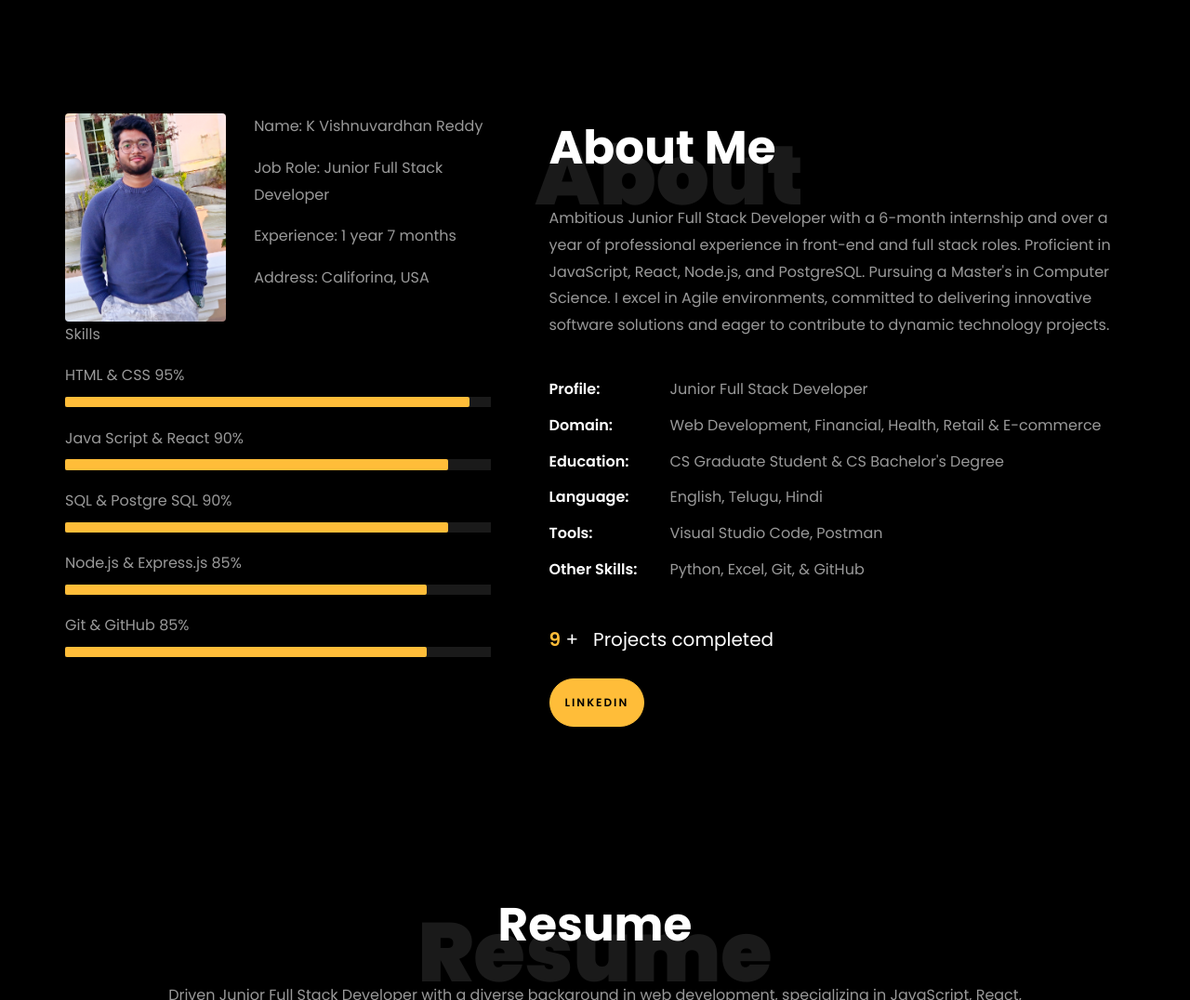
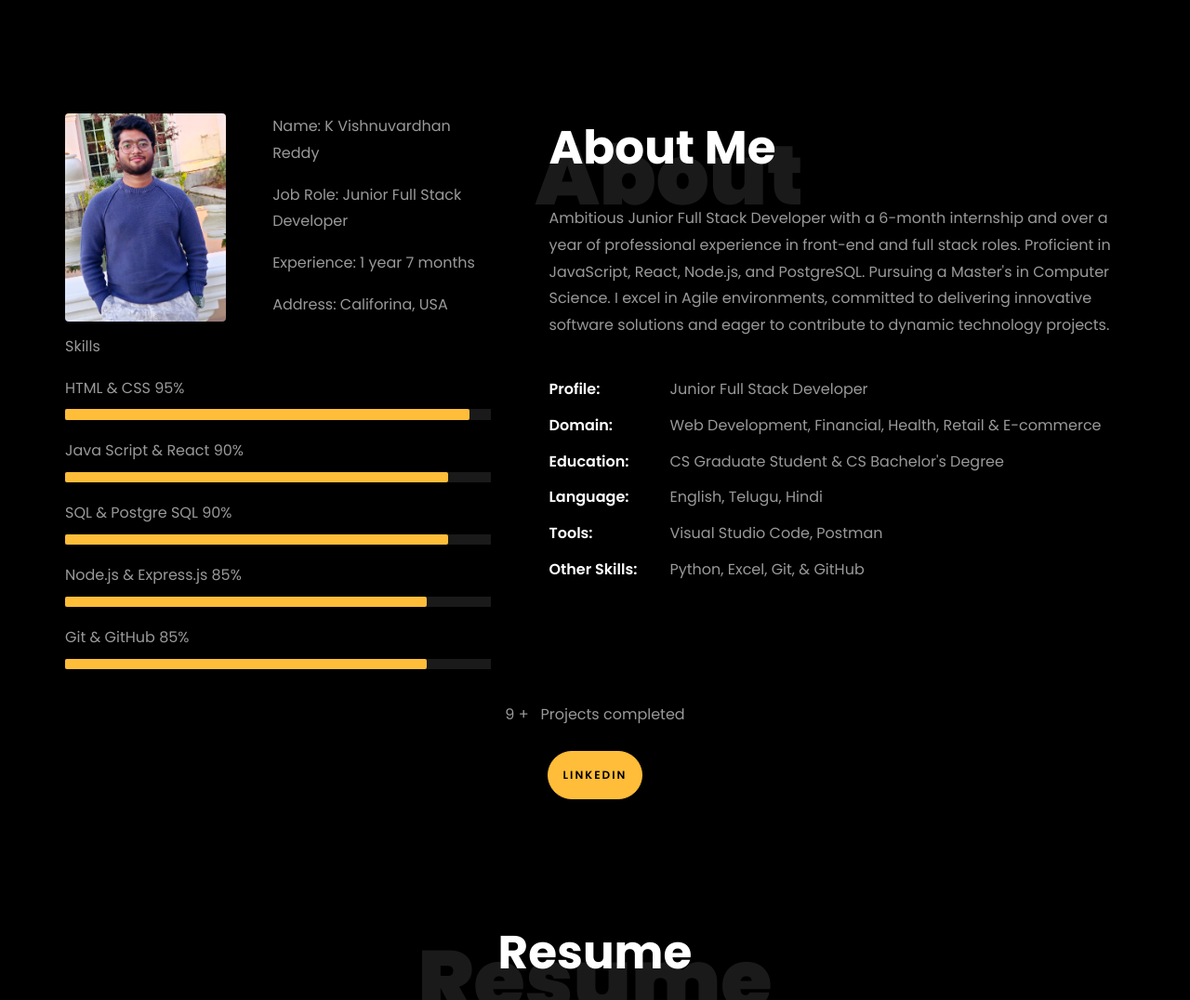
Before and after one commit to kvvr0076/kvvr0076.github.io, a plain HTML site: page index.html in a window 1280 px wide. Shown: the part 740-1816 px from the top of the page at 93% size. Drawn offline with Linux system fonts and the light colour scheme; files whose address does not match are found by name.

Commit message:
Update index.html

```diff
--- a/index.html
+++ b/index.html
@@ -219,7 +219,7 @@
 									</div>
 									<!-- Details next to profile image -->
 									<div class="col-sm-6 col-md-7">
-									  <div class="about-info">
+									  <div class="about-info" style="padding-left: 20px;">
 										<p><span class="title-s">Name: </span> <span>K Vishnuvardhan Reddy</span></p>
 										<p><span class="title-s">Job Role: </span> <span>Junior Full Stack Developer</span></p>
 										<p><span class="title-s">Experience: </span> <span>1 year 7 months</span></p>
@@ -287,22 +287,22 @@
 								</ul>
 							</div>
 						</div>
-						<div class="counter-wrap ftco-animate d-flex mt-md-3">
-							<div class="text" >
-								<p class="mb-4">
-									<span class="number" data-number="10">0</span> <span>+</span>
-									<span >&nbsp; Projects completed</span>
-								</p>
-								<p><a href="https://www.linkedin.com/in/vishnuvardhan-reddy-komatireddy-83689331b/" target="_blank" class="btn btn-primary py-3 px-3">LinkedIn</a></p>
-						 	</div>
-	 					</div>
+
 					</div>
 				</div>
 			</div>
 		</div>
     </section>
 
-
+	<div class="row justify-content-center mt-3">
+		<div class="col-md-6 text-center ftco-animate">
+			<p class="mb-4">
+				<span class="number" data-number="10">0</span> <span>+</span>
+				<span >&nbsp; Projects completed</span>
+			</p>
+			<p><a href="https://www.linkedin.com/in/vishnuvardhan-reddy-komatireddy-83689331b/" target="_blank" class="btn btn-primary py-3 px-3">LinkedIn</a></p>
+		</div>
+	</div>
 
 
 
```
